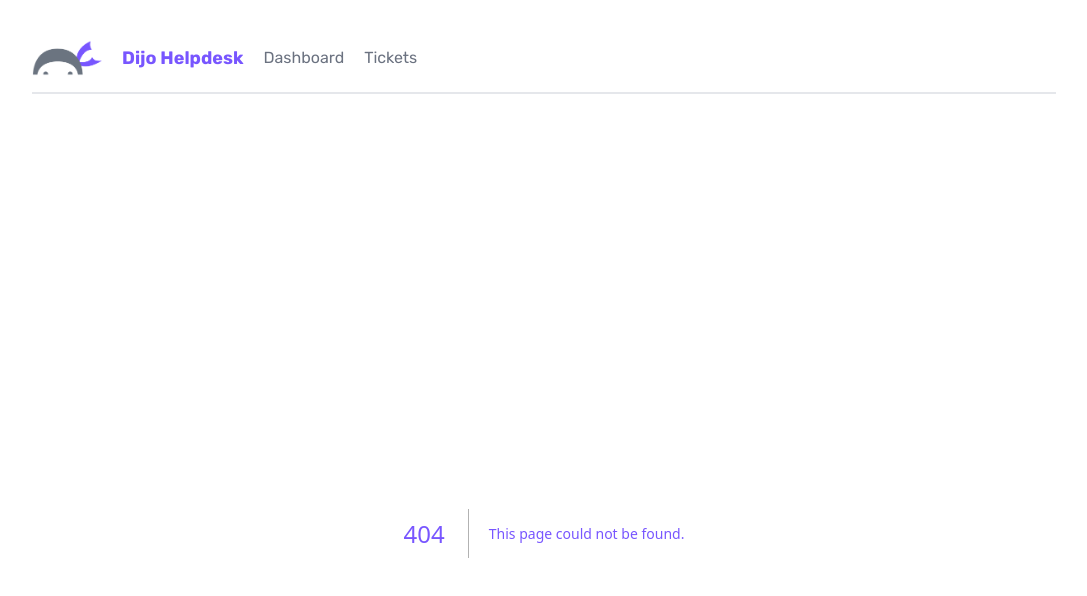
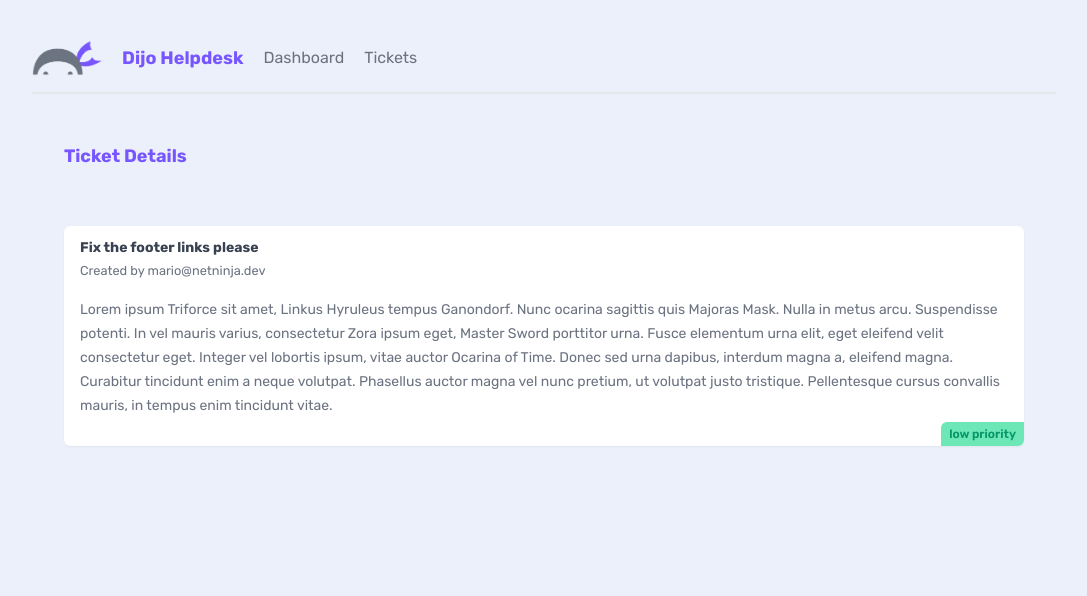
Before and after one commit to raiyin/learning, a Next.js app in the folder nextjs/dojo-helpdesk/: page /tickets/1 in a window 1280 px wide. Before the commit this address had no page. Shown: the top 596 px of the page, without its empty margins (96-1183 px from the left). Built offline with nearby package versions, Linux system fonts and the light colour scheme; data requests are answered from the project's data file.

Commit message:
Dynamic segments with params

```diff
--- a/nextjs/dojo-helpdesk/app/tickets/TicketList.jsx
+++ b/nextjs/dojo-helpdesk/app/tickets/TicketList.jsx
@@ -1,9 +1,10 @@
+import Link from 'next/link';
 import React from 'react';
 
 async function getTickets() {
     const res = await fetch(`http://localhost:4000/tickets`, {
         next: {
-            revalidate: 30
+            revalidate: 0
         }
     });
     return res.json();
@@ -17,6 +18,7 @@ export default async function TicketList() {
         <>
             {
                 tickets.map((ticket) => (
+                    <Link href={`/tickets/${ticket.id}`}>
                         <div key={ticket.id} className='card my-5'>
                             <h3>{ticket.title}</h3>
                             <p>{ticket.body.slice(0, 200)}...</p>
@@ -24,6 +26,7 @@ export default async function TicketList() {
                                 {ticket.priority} priority
                             </div>
                         </div>
+                    </Link>
                 ))
             }
             {
--- /dev/null
+++ b/nextjs/dojo-helpdesk/app/tickets/[id]/page.tsx
@@ -0,0 +1,40 @@
+import React from 'react';
+
+async function getTicket(id) {
+    const res = await fetch(`http://localhost:4000/tickets/${id}`, {
+        next: {
+            revalidate: 60
+        }
+    });
+    return res.json();
+}
+
+export default async function TicketDitails({ params }) {
+
+    const ticket = await getTicket(params.id);
+
+    return (
+        <main>
+            <nav>
+                <h2>
+                    Ticket Details
+                </h2>
+
+            </nav>
+            <div className='card'>
+                <h3>
+                    {ticket.title}
+                </h3>
+                <small>
+                    Created by {ticket.user_email}
+                </small>
+                <p>
+                    {ticket.body}
+                </p>
+                <div className={`pill ${ticket.priority}`}>
+                    {ticket.priority} priority
+                </div>
+            </div>
+        </main>
+    );
+}
--- a/nextjs/dojo-helpdesk/jsconfig.json
+++ b/nextjs/dojo-helpdesk/jsconfig.json
@@ -1,7 +1,10 @@
 {
   "compilerOptions": {
+    "jsx": "react",
     "paths": {
-      "@/*": ["./*"]
+      "@/*": [
+        "./*"
+      ]
     }
   }
 }
--- a/nextjs/dojo-helpdesk/package.json
+++ b/nextjs/dojo-helpdesk/package.json
@@ -17,5 +17,9 @@
     "react": "18.2.0",
     "react-dom": "18.2.0",
     "tailwindcss": "3.3.3"
+  },
+  "devDependencies": {
+    "@types/node": "20.5.7",
+    "@types/react": "18.2.21"
   }
 }
```
Also changed, not shown: nextjs/dojo-helpdesk/tsconfig.json (added, +34 -0 lines), 1 other file (tests, documents, lock files or other folders). Lines whose indentation alone changed are shown as unchanged.
